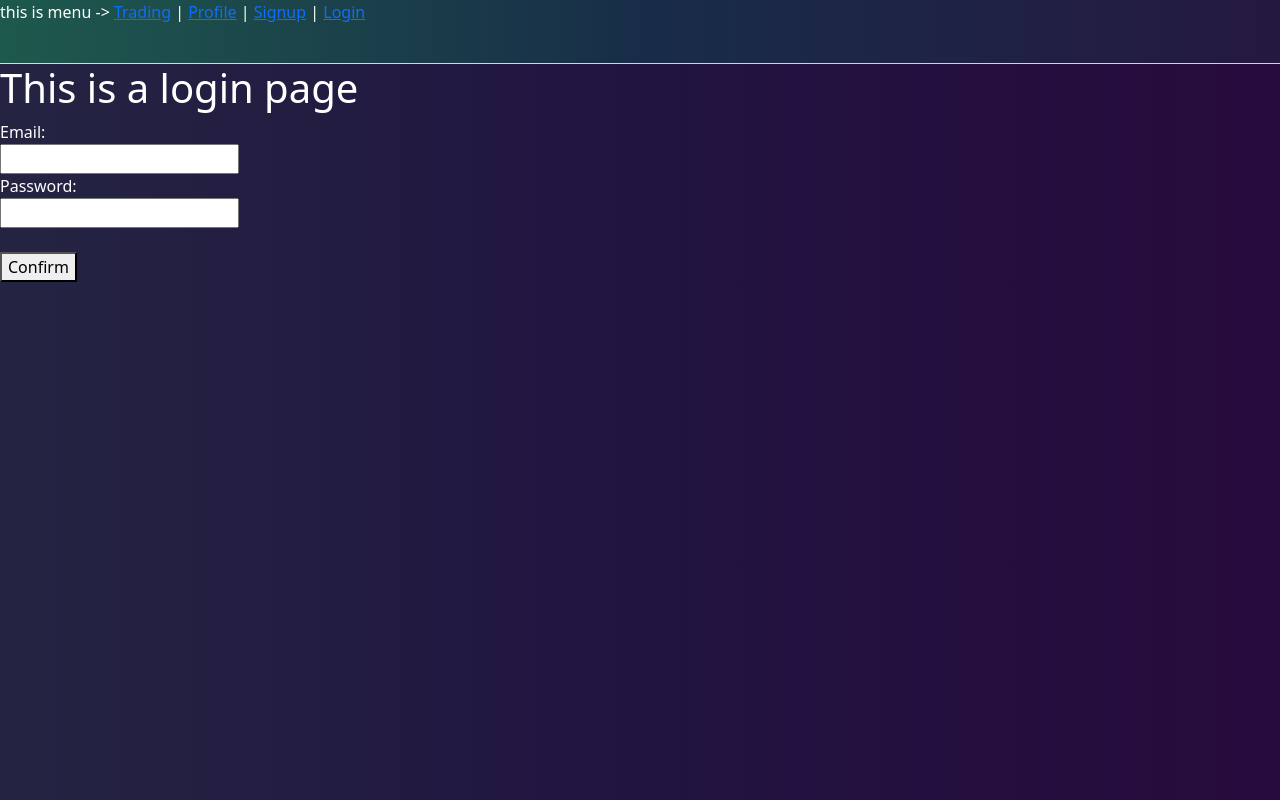
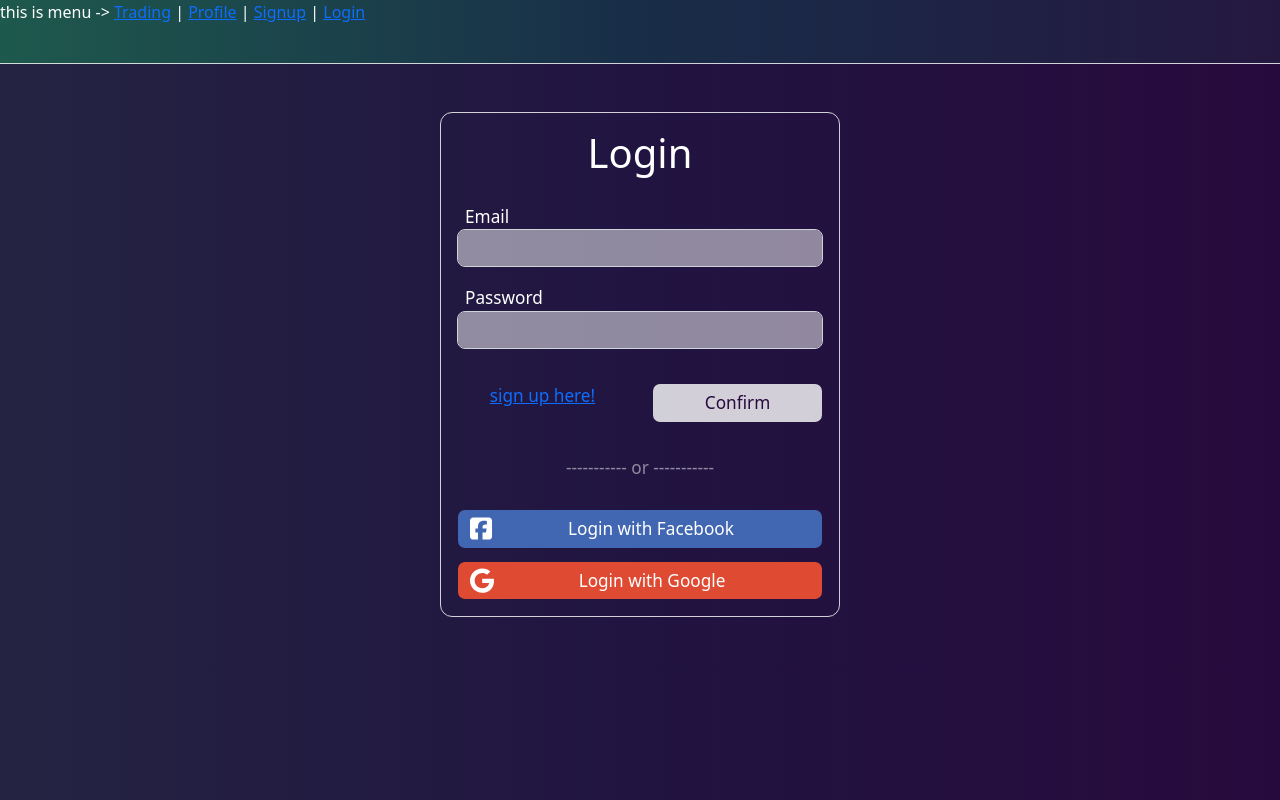
Before and after one commit to SKE-Survivors/trading-sandbox, a Vue app: page /login in a window 1280 px wide. Built offline with nearby package versions, Linux system fonts and the light colour scheme; no server answers; what vue3-storage would draw is missing.

Commit message:
feat(Auth): add style

```diff
--- a/package.json
+++ b/package.json
@@ -10,6 +10,7 @@
   },
   "dependencies": {
     "@fortawesome/fontawesome-svg-core": "^6.2.1",
+    "@fortawesome/free-brands-svg-icons": "^6.2.1",
     "@fortawesome/free-solid-svg-icons": "^6.2.1",
     "@fortawesome/vue-fontawesome": "^3.0.2",
     "@popperjs/core": "^2.11.6",
--- a/src/assets/main.css
+++ b/src/assets/main.css
@@ -1,6 +1,8 @@
 :root {
-    --font-size: calc(14px + 0.25vw);
-    --border-style: 0.05px solid rgba(255, 255, 255, 0.8);
+  --font-size: calc(14px + 0.25vw);
+  --border-style: 0.05px solid rgba(255, 255, 255, 0.8);
+
+  --dark-text-color: #270a3d
 }
 
 body {
@@ -17,7 +19,7 @@ body {
 
 .card {
   margin: 4px;
-  padding: 12px;
+  padding: 16px;
 
   background-color: inherit;
   border: var(--border-style);
@@ -25,3 +27,36 @@ body {
 
   font-size: var(--font-size);
 }
+
+.center {
+  text-align: center;
+}
+
+form h1 {
+  text-align: center;
+  margin-bottom: 4%;
+}
+
+form label {
+  margin-left: 8px;
+  margin-top: 12px;
+}
+
+form .input-field {
+  background-color: rgba(255, 255, 255, 0.5);
+  margin-bottom: 6px;
+  border-radius: 8px;
+  color: var(--dark-text-color);
+}
+
+form .btn {
+  background-color: rgba(255, 255, 255, 0.8);
+  margin-top: 12px;
+  border-radius: 8px;
+  color: var(--dark-text-color);
+  font-size: var(--font-size);
+}
+
+form .btn:hover {
+  box-shadow: 0 0 4px white;
+}
--- a/src/components/Card.vue
+++ b/src/components/Card.vue
@@ -71,14 +71,10 @@ export default {
 }
 
 .text {
-  font-size: calc(var(--font-size) - 2px);
+  font-size: calc(var(--font-size) - 3px);
 
   top: 0;
   bottom: 0;
   margin: auto;
 }
-
-.center {
-  text-align: center;
-}
 </style>
--- a/src/main.js
+++ b/src/main.js
@@ -11,8 +11,10 @@ import { library } from "@fortawesome/fontawesome-svg-core"
 import { FontAwesomeIcon } from "@fortawesome/vue-fontawesome"
 /* import specific icons */
 import { faCircleHalfStroke } from "@fortawesome/free-solid-svg-icons"
+import { fab } from '@fortawesome/free-brands-svg-icons'
 /* add icons to the library */
 library.add(faCircleHalfStroke)
+library.add(fab)
 
 import "./assets/main.css"
 
--- a/src/views/NotFoundView.vue
+++ b/src/views/NotFoundView.vue
@@ -1,5 +1,5 @@
 <template>
-  <div class="content">
+  <div class="content center">
     <h2>404</h2>
     <h3>Page Not Found</h3>
   </div>
@@ -12,6 +12,5 @@ export default {};
 <style scoped>
 .content {
   padding: 5%;
-  text-align: center;
 }
 </style>
--- a/src/views/auth/LoginView.vue
+++ b/src/views/auth/LoginView.vue
@@ -1,37 +1,74 @@
 <script>
-import {UserController} from "../../server/controller/user.controller"
+import { UserController } from "../../server/controller/user.controller";
 
-let userController = new UserController()
+let userController = new UserController();
 
 export default {
   data() {
     return {
       email: null,
       password: null,
-    }
+    };
   },
   methods: {
     async sendForm() {
-      console.log("AAAA")
-      let res = await userController.login(this.email, this.password)
-      localStorage.token = res
-      localStorage.email = this.email
-      this.$router.push('/')
-    }
-  }
-}
-
+      console.log("AAAA");
+      let res = await userController.login(this.email, this.password);
+      localStorage.token = res;
+      localStorage.email = this.email;
+      this.$router.push("/");
+    },
+  },
+};
 </script>
 <template>
-  <h1>This is a login page</h1>
-  <div>
-    <form>
-      <label for="email">Email:</label><br>
-      <input type="text" id="email" name="email" v-model="email"><br>
-      <label for="pwd">Password:</label><br>
-      <input type="password" id="pwd" name="pwd" v-model="password"><br>
-      <br>
-      <button type="button" @click="sendForm()">Confirm</button>
+  <div class="container">
+    <form class="card my-5">
+      <h1>Login</h1>
+
+      <label for="email">Email</label>
+      <input type="text" id="email" name="email" v-model="email" class="form-control input-field"/>
+
+      <label for="pwd">Password</label>
+      <input type="password" id="pwd" name="pwd" v-model="password" class="form-control input-field"/>
+
+      <div class="row my-3">
+        <div class="col center" style="margin-top: 12px">
+          <router-link :to="{ name: 'signup' }">sign up here!</router-link>
+        </div>
+        <div class="col">
+          <button type="button" @click="sendForm()" class="form-control btn">
+            Confirm
+          </button>
+        </div>
+      </div>
+
+      <div class="center hint-color my-3">----------- or -----------</div>
+      <button type="button" class="form-control btn" style="background-color: #4267B2; color:white;">
+        <font-awesome-icon :icon="['fab', 'square-facebook']" class="field-icon"/>
+        Login with Facebook
+      </button>
+      <button type="button" class="form-control btn" style="background-color: #DF4A32; color:white;">
+        <font-awesome-icon :icon="['fab', 'google']" class="field-icon"/>
+        Login with Google
+      </button>
     </form>
   </div>
 </template>
+
+<style scoped>
+.card {
+  margin: auto;
+  width: 30%;
+  min-width: 400px;
+}
+
+.hint-color {
+  color: rgba(255, 255, 255, 0.5);
+}
+
+.field-icon {
+  float: left;
+  height: calc(var(--font-size) + 8px);
+}
+</style>
--- a/src/views/auth/SignupView.vue
+++ b/src/views/auth/SignupView.vue
@@ -1,7 +1,7 @@
 <script>
-import {UserController} from "../../server/controller/user.controller"
+import { UserController } from "../../server/controller/user.controller";
 
-let userController = new UserController()
+let userController = new UserController();
 
 export default {
   data() {
@@ -9,14 +9,19 @@ export default {
       email: null,
       username: null,
       password: null,
-      confirmPassword: null
-    }
+      confirmPassword: null,
+    };
   },
   methods: {
     async sendForm() {
-      var res = await userController.signup(this.email, this.username, this.password, this.confirmPassword)
-      localStorage.token = res
-      localStorage.email = this.email
+      var res = await userController.signup(
+        this.email,
+        this.username,
+        this.password,
+        this.confirmPassword
+      );
+      localStorage.token = res;
+      localStorage.email = this.email;
 
       // const storage = useStorage();
 
@@ -26,26 +31,39 @@ export default {
       // this.$storage.clearStorageSync()
       // this.$storage.setStorageSync("token", res)
       // console.log(this.$storage.Key("ts_token"))
-      this.$router.push('/')
-    }
-  }
-}
+      this.$router.push("/");
+    },
+  },
+};
+</script>
 
-</script>
 <template>
-  <h1>This is signup page</h1>
-  <div>
-    <form>
-      <label for="email">Email:</label><br>
-      <input type="text" id="email" name="email" v-model="email"><br>
-      <label for="username">Username:</label><br>
-      <input type="text" id="username" name="username" v-model="username"><br>
-      <label for="pwd">Password:</label><br>
-      <input type="password" id="pwd" name="pwd" v-model="password"><br>
-      <label for="cpwd">Confirm Password:</label><br>
-      <input type="password" id="cpwd" name="cpwd" v-model="confirmPassword"><br>
-      <br>
-      <button type="button" @click="sendForm()">Confirm</button>
+  <div class="container">
+    <form class="card my-5">
+      <h1>Sign up</h1>
+
+      <label for="email">Email</label>
+      <input type="text" id="email" name="email" v-model="email" class="form-control input-field"/>
+
+      <label for="username">Username</label>
+      <input type="text" id="username" name="username" v-model="username" class="form-control input-field"/>
+
+      <label for="pwd">Password</label>
+      <input type="password" id="pwd" name="pwd" v-model="password" class="form-control input-field"/>
+
+      <label for="cpwd">Confirm Password</label>
+      <input type="password" id="cpwd" name="cpwd" v-model="confirmPassword" class="form-control input-field"/>
+
+      <button type="button" @click="sendForm()" class="form-control btn mt-5">Confirm</button>
+      <small class="center">Already have an account? <router-link :to="{ name: 'login' }">Login</router-link></small>
     </form>
   </div>
 </template>
+
+<style scoped>
+.card {
+  margin: auto;
+  width: 30%;
+  min-width: 400px;
+}
+</style>
```
